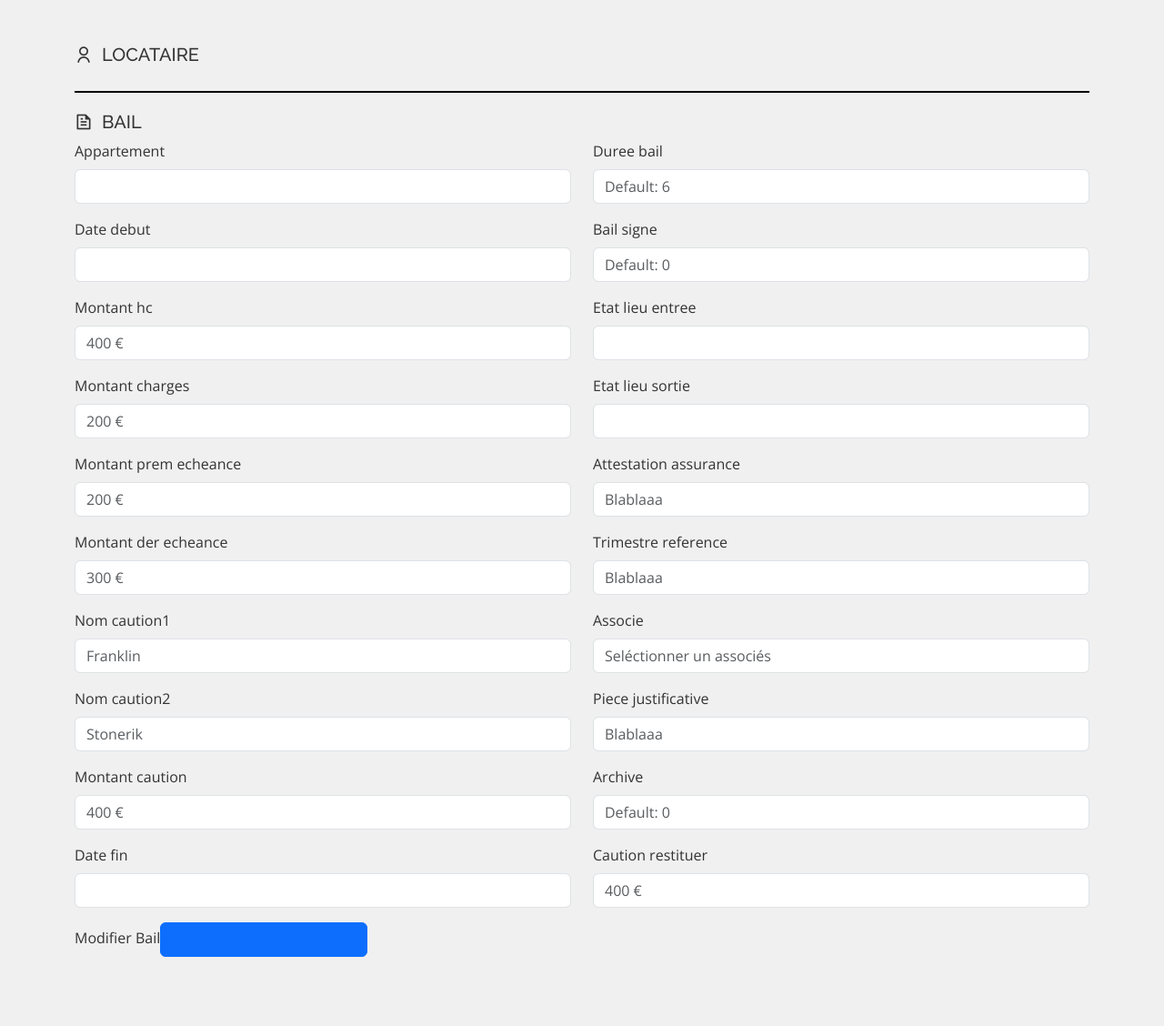
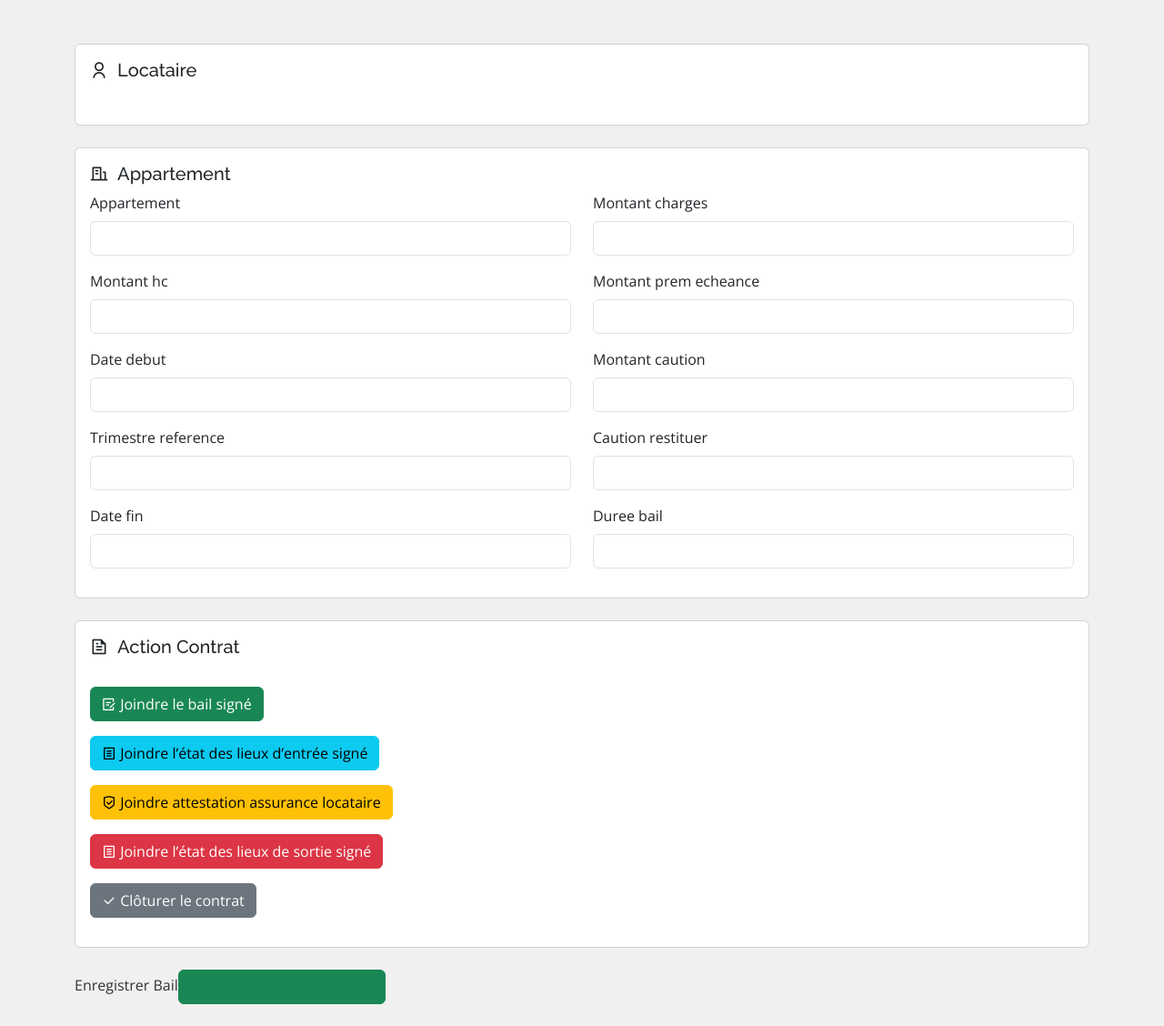
Before and after one commit to ardidjae/zays, a Symfony app: template templates/bail/formModifierContratLocation.html.twig in a window 1280 px wide. Shown: the part 72-1200 px from the top of the page at 91% size. Before the commit the page ends 1124 px from the top, so only its background shows below. Run offline with Twig, Linux system fonts and the light colour scheme; the template is opened without the code that fills it, so the values that code supplies are empty; form fields are guessed from the names that the template uses; some libraries are stand-ins or nearby versions.

Commit message:
modif formContratLocation

```diff
--- a/templates/bail/formModifierContratLocation.html.twig
+++ b/templates/bail/formModifierContratLocation.html.twig
@@ -66,18 +66,19 @@
 
         {{ form_start(form) }}
 
-        <h5><i class="ri-user-line"></i>&nbsp; LOCATAIRE</h5>
+        <!-- 1er cadre: Locataire -->
+        <div class="card mb-4">
+            <div class="card-body">
+                <h5 class="card-title"><i class="ri-user-line"></i>&nbsp; Locataire</h5></br>
+                <!-- Vos champs locataire ici -->
                 <div id="locataireContainer" class="Locataire">
                     <div class="locataire-form" id="locataireTemplate">
                         {% for locataire in form.locataires %}
+                            <div class="row">
+                                <div class="col-md-6">
                                     <div class="mb-3">
                                         <div class="form-group">
-                        {{ form_row(locataire.Nom, {'attr': {'class': 'form-control','placeholder': 'Mickael'}}) }}
-                    </div>
-                </div>
-                <div class="mb-3">
-                    <div class="form-group">
-                        {{ form_row(locataire.Prenom, {'attr': {'class': 'form-control','placeholder': 'Bert'}}) }}
+                                            {{ form_row(locataire.Nom, {'attr': {'class': 'form-control'}}) }}
                                         </div>
                                     </div>
                                     <div class="mb-3">
@@ -87,24 +88,42 @@
                                     </div>
                                     <div class="mb-3">
                                         <div class="form-group">
-                        {{ form_row(locataire.LieuNaissance, {'attr': {'class': 'form-control','placeholder': 'Washingthon'}}) }}
+                                            {{ form_row(locataire.email, {'attr': {'class': 'form-control'}}) }}
+                                        </div>
+                                    </div>
+                                </div>
+                                <div class="col-md-6">
+                                    <div class="mb-3">
+                                        <div class="form-group">
+                                            {{ form_row(locataire.Prenom, {'attr': {'class': 'form-control'}}) }}
                                         </div>
                                     </div>
                                     <div class="mb-3">
                                         <div class="form-group">
-                        {{ form_row(locataire.MontantCaf, {'attr': {'class': 'form-control','placeholder': '400 €'}}) }}
+                                            {{ form_row(locataire.LieuNaissance, {'attr': {'class': 'form-control'}}) }}
                                         </div>
                                     </div>
                                     <div class="mb-3">
                                         <div class="form-group">
-                        {{ form_row(locataire.Archive, {'attr': {'class': 'form-control','placeholder': 'Default: 0'}}) }}
+                                            {{ form_row(locataire.telephone, {'attr': {'class': 'form-control'}}) }}
                                         </div>
+                                    </div>
+                                </div>
+                            </div>
+                            <div class="mb-3">
+                                <button type="button" class="btn btn-primary" id="addPieceJustificativeButton">Ajouter une pièce justificative</button>
                             </div>
                         {% endfor %}
                     </div>
                 </div>
-        <div class="separator"></div>
-        <h5><i class="ri-file-text-line"></i>&nbsp; BAIL</h5>
+            </div>
+        </div>
+
+        <!-- 2ème cadre: Liste déroulante appartement -->
+        <div class="card mb-4">
+            <div class="card-body">
+                <h5 class="card-title"><i class="ri-building-line"></i>&nbsp; Appartement</h5>
+                <!-- Vos champs liés à l'appartement ici -->
                 <div class="row">
                     <div class="col-md-6">
                         <div class="mb-3">
@@ -112,55 +131,21 @@
                                 {{ form_row(form.appartement, {'attr': {'class': 'form-control'}}) }}
                             </div>
                         </div>
-
+                        <div class="mb-3">
+                            <div class="form-group">
+                                {{ form_row(form.MontantHC, {'attr': {'class': 'form-control'}}) }}
+                            </div>
+                        </div>
                         <div class="mb-3">
                             <div class="form-group">
                                 {{ form_row(form.dateDebut, {'attr': {'class': 'form-control'}}) }}
                             </div>
                         </div>
-
                         <div class="mb-3">
                             <div class="form-group">
-                        {{ form_row(form.MontantHC, {'attr': {'class': 'form-control','placeholder': '400 €'}}) }}
+                                {{ form_row(form.TrimestreReference, {'attr': {'class': 'form-control'}}) }}
                             </div>
                         </div>
-
-                <div class="mb-3">
-                    <div class="form-group">
-                        {{ form_row(form.MontantCharges, {'attr': {'class': 'form-control','placeholder': '200 €'}}) }}
-                    </div>
-                </div>
-
-                <div class="mb-3">
-                    <div class="form-group">
-                        {{ form_row(form.MontantPremEcheance, {'attr': {'class': 'form-control','placeholder': '200 €'}}) }}
-                    </div>
-                </div>
-
-                <div class="mb-3">
-                    <div class="form-group">
-                        {{ form_row(form.MontantDerEcheance, {'attr': {'class': 'form-control','placeholder': '300 €'}}) }}
-                    </div>
-                </div>
-
-                <div class="mb-3">
-                    <div class="form-group">
-                        {{ form_row(form.NomCaution1, {'attr': {'class': 'form-control','placeholder': 'Franklin'}}) }}
-                    </div>
-                </div>
-
-                <div class="mb-3">
-                    <div class="form-group">
-                        {{ form_row(form.NomCaution2, {'attr': {'class': 'form-control','placeholder': 'Stonerik'}}) }}
-                    </div>
-                </div>
-
-                <div class="mb-3">
-                    <div class="form-group">
-                        {{ form_row(form.MontantCaution, {'attr': {'class': 'form-control','placeholder': '400 €'}}) }}
-                    </div>
-                </div>
-
                         <div class="mb-3">
                             <div class="form-group">
                                 {{ form_row(form.DateFin, {'attr': {'class': 'form-control'}}) }}
@@ -170,67 +155,75 @@
                     <div class="col-md-6">
                         <div class="mb-3">
                             <div class="form-group">
-                        {{ form_row(form.DureeBail, {'attr': {'class': 'form-control','placeholder': 'Default: 6'}}) }}
+                                {{ form_row(form.MontantCharges, {'attr': {'class': 'form-control'}}) }}
+                            </div>
+                        </div>
+                        <div class="mb-3">
+                            <div class="form-group">
+                                {{ form_row(form.MontantPremEcheance, {'attr': {'class': 'form-control'}}) }}
+                            </div>
+                        </div>
+                        <div class="mb-3">
+                            <div class="form-group">
+                                {{ form_row(form.MontantCaution, {'attr': {'class': 'form-control'}}) }}
+                            </div>
+                        </div>
+                        <div class="mb-3">
+                            <div class="form-group">
+                                {{ form_row(form.CautionRestituer, {'attr': {'class': 'form-control'}}) }}
+                            </div>
+                        </div>
+                        <div class="mb-3">
+                            <div class="form-group">
+                                {{ form_row(form.DureeBail, {'attr': {'class': 'form-control'}}) }}
+                            </div>
+                        </div>
+                    </div>
+                </div>
+            </div>
+        </div>
+
+        <!-- 3ème cadre: Générer contrat et état des lieux -->
+        <div class="card mb-4">
+            <div class="card-body">
+                <h5 class="card-title"><i class="ri-file-text-line"></i>&nbsp; Action Contrat</h5></br>
+                <!-- Boutons de génération de contrat et état des lieux ici -->
+                <div class="mb-3">
+                    <label for="{{ form.BailSigne.vars.id }}" class="btn btn-success">
+                        <i class="ri-draft-line"></i> Joindre le bail signé
+                        {{ form_widget(form.BailSigne, {'attr': {'style': 'display:none;'}}) }}
+                    </label>
+                </div>
+
+                <div class="mb-3">
+                    <label for="{{ form.EtatLieuEntreeSigne.vars.id }}" class="btn btn-info">
+                        <i class="ri-file-list-line"></i> Joindre l’état des lieux d’entrée signé
+                        {{ form_widget(form.EtatLieuEntreeSigne, {'attr': {'style': 'display:none;'}}) }}
+                    </label>
+                </div>
+
+                <div class="mb-3">
+                    <label for="{{ form.AttestationAssurance.vars.id }}" class="btn btn-warning">
+                        <i class="ri-shield-check-line"></i> Joindre attestation assurance locataire
+                        {{ form_widget(form.AttestationAssurance, {'attr': {'style': 'display:none;'}}) }}
+                    </label>
+                </div>
+
+                <div class="mb-3">
+                    <label for="{{ form.EtatLieuSortieSigne.vars.id }}" class="btn btn-danger">
+                        <i class="ri-file-list-line"></i> Joindre l’état des lieux de sortie signé
+                        {{ form_widget(form.EtatLieuSortieSigne, {'attr': {'style': 'display:none;'}}) }}
+                    </label>
+                </div>
+
+                <div class="mb-3">
+                    <button type="button" class="btn btn-secondary" id="CloturerContrat"><i class="ri-check-line"></i> Clôturer le contrat</button>
+                </div>
             </div>
         </div>
 
         <div class="mb-3">
-                    <div class="form-group">
-                        {{ form_row(form.BailSigne, {'attr': {'class': 'form-control','placeholder': 'Default: 0'}}) }}
-                    </div>
-                </div>
-
-                <div class="mb-3">
-                    <div class="form-group">
-                        {{ form_row(form.EtatLieuEntree, {'attr': {'class': 'form-control'}}) }}
-                    </div>
-                </div>
-
-                <div class="mb-3">
-                    <div class="form-group">
-                        {{ form_row(form.EtatLieuSortie, {'attr': {'class': 'form-control'}}) }}
-                    </div>
-                </div>
-
-                <div class="mb-3">
-                    <div class="form-group">
-                        {{ form_row(form.AttestationAssurance, {'attr': {'class': 'form-control','placeholder': 'Blablaaa'}}) }}
-                    </div>
-                </div>
-
-                <div class="mb-3">
-                    <div class="form-group">
-                        {{ form_row(form.TrimestreReference, {'attr': {'class': 'form-control','placeholder': 'Blablaaa'}}) }}
-                    </div>
-                </div>
-
-                <div class="mb-3">
-                    <div class="form-group">
-                        {{ form_row(form.associe, {'attr': {'class': 'form-control','placeholder': 'Seléctionner un associés'}}) }}
-                    </div>
-                </div>
-
-                <div class="mb-3">
-                    <div class="form-group">
-                        {{ form_row(form.PieceJustificative, {'attr': {'class': 'form-control','placeholder': 'Blablaaa'}}) }}
-                    </div>
-                </div>
-
-                <div class="mb-3">
-                    <div class="form-group">
-                        {{ form_row(form.Archive, {'attr': {'class': 'form-control','placeholder': 'Default: 0'}}) }}
-                    </div>
-                </div>
-
-                <div class="mb-3">
-                    <div class="form-group">
-                        {{ form_row(form.CautionRestituer, {'attr': {'class': 'form-control','placeholder': '400 €'}}) }}
-                    </div>
-                </div>
-            </div>
-        </div>
-        <div class="mb-3">
-            {{ form_row(form.enregistrer, {'label': 'Modifier Bail', 'attr': {'class': 'btn btn-primary'}}) }}
+            {{ form_row(form.enregistrer, {'label': 'Enregistrer Bail', 'attr': {'class': 'btn btn-success'}}) }}
         </div>
         {{ form_end(form) }}
     </div>
```
Lines whose indentation alone changed are shown as unchanged.
